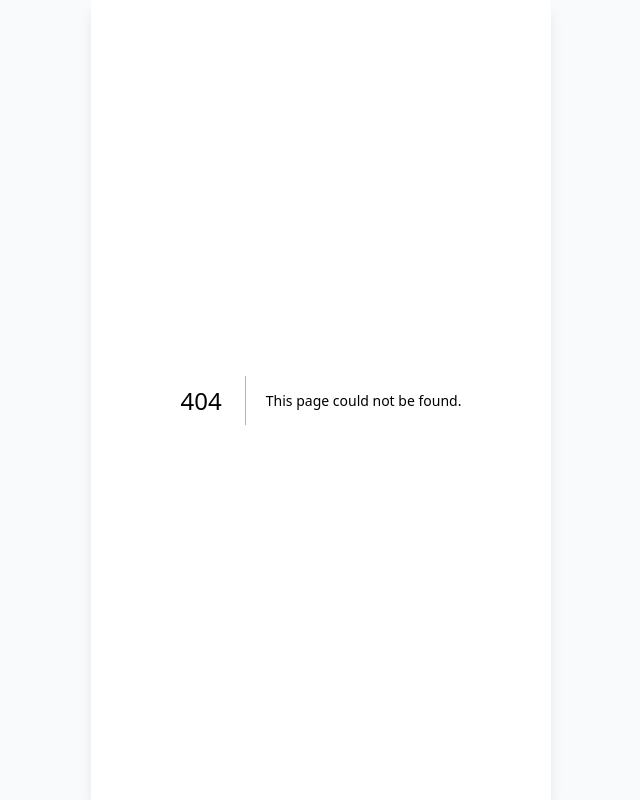
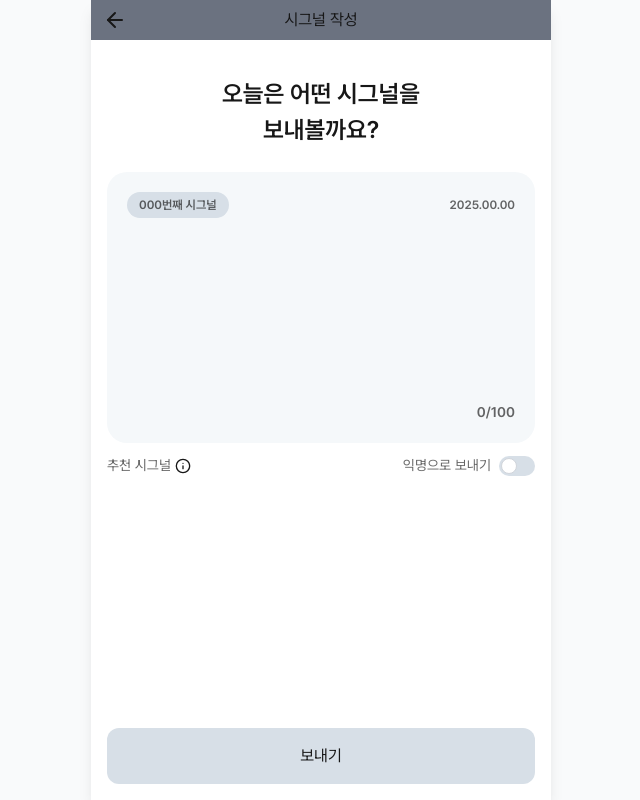
Before and after one commit to dnd-side-project/dnd-12th-4-frontend, a Next.js app: page /1/questions/new in a window 1280 px wide. Before the commit this address had no page. Shown: the whole page, without its empty margins (319-959 px from the left). Built offline with nearby package versions, Linux system fonts and the light colour scheme.

Commit message:
feat: 질문작성 페이지 기본적인 UI 구현 #6

```diff
--- /dev/null
+++ b/src/app/(routes)/[id]/questions/new/page.tsx
@@ -0,0 +1,17 @@
+import HeaderFooterWrapper from "@/components/layout/HeaderFooterWrapper"
+import FormSection from "@/components/questions/new/FormSection"
+
+export default function QuestionsNewPage() {
+  return (
+    <HeaderFooterWrapper header headerTitle="시그널 작성">
+      <section className="flex h-full w-full flex-col gap-[24px] pt-[36px]">
+        <p className="text-center text-[24px] font-semibold">
+          오늘은 어떤 시그널을
+          <br />
+          보내볼까요?
+        </p>
+        <FormSection />
+      </section>
+    </HeaderFooterWrapper>
+  )
+}
--- /dev/null
+++ b/src/components/common/Button.tsx
@@ -0,0 +1,20 @@
+"use client"
+
+import { cn } from "@/utils/cn"
+import type { ButtonHTMLAttributes } from "react"
+import { ReactNode } from "react"
+
+interface Params extends ButtonHTMLAttributes<HTMLButtonElement> {
+  children: ReactNode
+}
+
+export default function Button({ children, ...buttonProps }: Params) {
+  return (
+    <button
+      {...buttonProps}
+      className={cn("w-fit rounded-[12px] bg-[#D7DFE7] px-[24px] py-[16px]", buttonProps.className)}
+    >
+      {children}
+    </button>
+  )
+}
--- /dev/null
+++ b/src/components/questions/new/FormSection.tsx
@@ -0,0 +1,26 @@
+"use client"
+
+import { Info } from "lucide-react"
+import Textarea from "./Textarea"
+import Toggle from "./Toggle"
+import Button from "@/components/common/Button"
+
+export default function FormSection() {
+  return (
+    <section className="flex h-full w-full flex-col gap-[12px] px-[16px] pb-[16px]">
+      <Textarea count={2} date={new Date()} maxLength={100} />
+      <section className="flex justify-between">
+        <article className="flex items-center gap-[4px]">
+          <p className="text-[14px] text-black/60">추천 시그널</p>
+          <Info size={16} />
+        </article>
+        <article className="flex items-center gap-[8px]">
+          <Toggle label="익명으로 보내기" />
+        </article>
+      </section>
+      <div className="flex h-full items-end justify-center">
+        <Button className="w-full">보내기</Button>
+      </div>
+    </section>
+  )
+}
--- /dev/null
+++ b/src/components/questions/new/Textarea.tsx
@@ -0,0 +1,31 @@
+"use client"
+
+import { cn } from "@/utils/cn"
+import type { TextareaHTMLAttributes } from "react"
+
+interface Params extends TextareaHTMLAttributes<HTMLTextAreaElement> {
+  count?: number
+  date?: Date
+  maxLength?: number
+}
+
+export default function Textarea({ count, date, maxLength, ...props }: Params) {
+  return (
+    <section className="relative flex w-full flex-col items-center gap-[12px] rounded-[20px] bg-[#F5F8FA] p-[20px] font-semibold">
+      {(count || date) && (
+        <div className={cn("flex w-full items-center", count ? "justify-between" : "justify-end")}>
+          {count && (
+            <p className="rounded-[40px] bg-[#D7DFE7] px-[12px] py-[4px] text-[12px] text-black/60">000번째 시그널</p>
+          )}
+          {date && <p className="text-[12px] text-black/60">2025.00.00</p>}
+        </div>
+      )}
+      <textarea
+        {...props}
+        maxLength={maxLength}
+        className={cn("w-full resize-none bg-inherit outline-none placeholder:text-black/60", props.className)}
+      />
+      {maxLength && <p className="self-end text-[14px] text-black/60">{`0/${maxLength}`}</p>}
+    </section>
+  )
+}
--- /dev/null
+++ b/src/components/questions/new/Toggle.tsx
@@ -0,0 +1,17 @@
+"use client"
+
+import { InputHTMLAttributes } from "react"
+
+interface Params extends InputHTMLAttributes<HTMLInputElement> {
+  label?: string
+}
+
+export default function Toggle({ label, ...props }: Params) {
+  return (
+    <label className="inline-flex cursor-pointer items-center gap-[8px]">
+      {label && <span className="text-[14px] text-black/60">{label}</span>}
+      <input type="checkbox" className="peer sr-only" {...props} />
+      <div className="peer relative h-[20px] w-[36px] rounded-full bg-[#D7DFE7] after:absolute after:start-[2px] after:top-[2px] after:h-[16px] after:w-[16px] after:rounded-full after:border after:border-gray-300 after:bg-white after:transition-all peer-checked:bg-blue-600 peer-checked:after:translate-x-[16px] peer-checked:after:border-white dark:border-gray-600 dark:bg-gray-700 dark:peer-checked:bg-blue-600"></div>
+    </label>
+  )
+}
```
